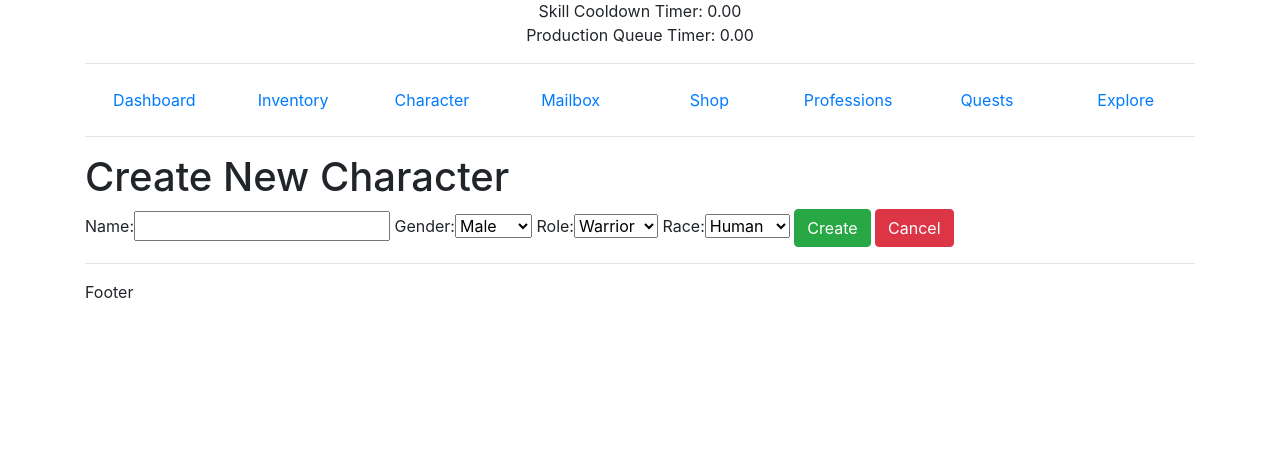
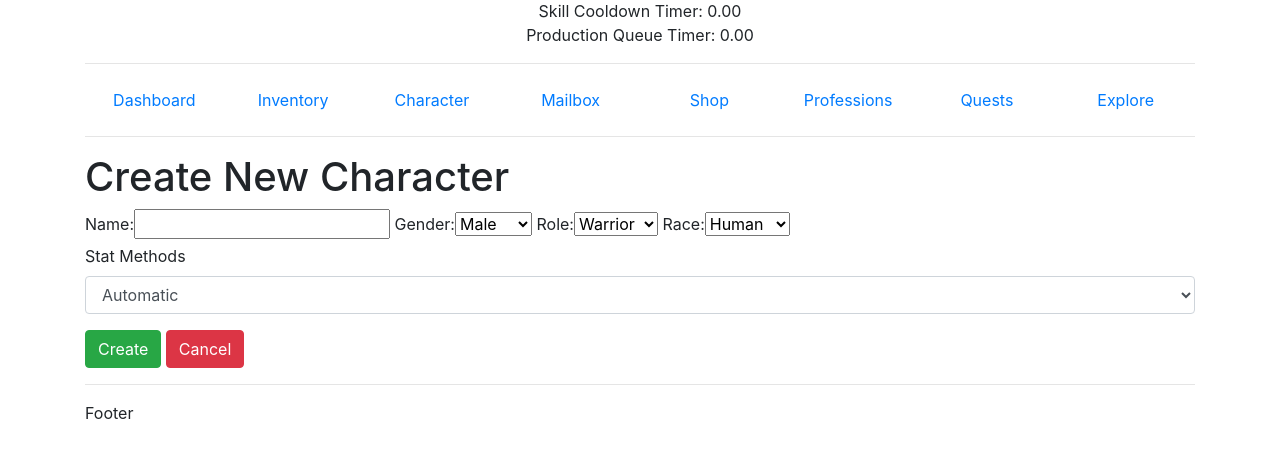
Before and after one commit to Robtych121/WebRPG, a Django app: page /characters/new_char/ in a window 1280 px wide. Shown: the part 146-604 px from the top of the page. Run offline with Django 3.2, Linux system fonts and the light colour scheme; the visitor is signed in with stand-in values (Sample User, id 1); data comes from the database, SQL or seed files in the repository; data that the repository does not hold is empty; some libraries are stand-ins or nearby versions.

Commit message:
added ability to add manual stats

```diff
--- a/characters/templates/create_new_character.html
+++ b/characters/templates/create_new_character.html
@@ -9,6 +9,66 @@
     {% csrf_token %}
     {{ form.errors }}
     {{ form | as_bootstrap}}
+
+    <div class="form-group">
+        <label for="statMethodController">Stat Methods</label>
+        <select class="form-control" name="statMethodController" id="statMethodController">
+            <option value="Automatic">Automatic</option>
+            <option value="Manual">Manual</option>
+        </select>
+    </div>
+    <div id="manualStats">
+        <div class="row">
+            <div class="col-md-2">
+                <div class="form-group">
+                    <label for="id_strength" class="control-label required-field ">Strength</label>
+                    <input type="text" name="strength" value="0" maxlength="254" class=" form-control" required="" id="id_strength">
+                </div>
+            </div>
+            <div class="col-md-2">
+                <div class="form-group">
+                    <label for="id_dexterity" class="control-label required-field ">Dexterity</label>
+                    <input type="text" name="dexterity" value="0" maxlength="254" class=" form-control" required="" id="id_dexterity">
+                </div>
+            </div>
+            <div class="col-md-2">
+                <div class="form-group">
+                    <label for="id_constitution" class="control-label required-field ">Constitution</label>
+                    <input type="text" name="constitution" value="0" maxlength="254" class=" form-control" required="" id="id_constitution">
+                </div>
+            </div>
+            <div class="col-md-2">
+                <div class="form-group">
+                    <label for="id_intelligence" class="control-label required-field ">Intelligence</label>
+                    <input type="text" name="intelligence" value="0" maxlength="254" class=" form-control" required="" id="id_intelligence">
+                </div>
+            </div>
+            <div class="col-md-2">
+                <div class="form-group">
+                    <label for="id_wisdom" class="control-label required-field ">Wisdom</label>
+                    <input type="text" name="wisdom" value="0" maxlength="254" class=" form-control" required="" id="id_wisdom">
+                </div>
+            </div>
+            <div class="col-md-2">
+                <div class="form-group">
+                    <label for="id_charisma" class="control-label required-field ">Charisma</label>
+                    <input type="text" name="charisma" value="0" maxlength="254" class=" form-control" required="" id="id_charisma">
+                </div>
+            </div>
+        </div>
+
+    </div>
     <button class="btn btn-success" type="submit">Create</button> <a class="btn btn-danger" href="{% url 'view_characters' %}">Cancel</a>
 </form>
+<script>
+    $('#statMethodController').change(function() {
+        var method = $('#statMethodController').val();
+        if(method == 'Manual'){
+            $('#manualStats').show();
+        } else {
+            $('#manualStats').hide();
+        }
+    });
+
+</script>
 {% endblock %}
--- a/characters/views.py
+++ b/characters/views.py
@@ -61,12 +61,20 @@ def create_new_character(request, pk=None):
         if form.is_valid():
             character = form.save(commit=False)
             character.user_id = user_id
-            character.strength = statRoll() + racialSTRModifier(data.get('race'))
-            character.dexterity = statRoll() + racialDEXModifier(data.get('race'))
-            character.constitution = statRoll() + racialCONModifier(data.get('race'))
-            character.intelligence = statRoll() + racialINTModifier(data.get('race'))
-            character.wisdom = statRoll() + racialWISModifier(data.get('race'))
-            character.charisma = statRoll() + racialCHAModifier(data.get('race'))
+            if data.get('statMethodController') == 'Manual':
+                character.strength = int(data.get('strength')) + int(racialSTRModifier(data.get('race')))
+                character.dexterity = int(data.get('dexterity')) + int(racialDEXModifier(data.get('race')))
+                character.constitution = int(data.get('constitution')) + int(racialCONModifier(data.get('race')))
+                character.intelligence = int(data.get('intelligence')) + int(racialINTModifier(data.get('race')))
+                character.wisdom = int(data.get('wisdom')) + int(racialWISModifier(data.get('race')))
+                character.charisma = int(data.get('charisma')) + int(racialCHAModifier(data.get('race')))
+            else:
+                character.strength = statRoll() + int(racialSTRModifier(data.get('race')))
+                character.dexterity = statRoll() + int(racialDEXModifier(data.get('race')))
+                character.constitution = statRoll() + int(racialCONModifier(data.get('race')))
+                character.intelligence = statRoll() + int(racialINTModifier(data.get('race')))
+                character.wisdom = statRoll() + int(racialWISModifier(data.get('race')))
+                character.charisma = statRoll() + int(racialCHAModifier(data.get('race')))
             character.save()
             return redirect(view_characters)
     else:
--- a/static/css/styles.css
+++ b/static/css/styles.css
@@ -21,3 +21,7 @@
 .character_selecter label:hover {
     background-color: #e86b00;
 }
+
+#manualStats {
+    display: none;
+}
```
